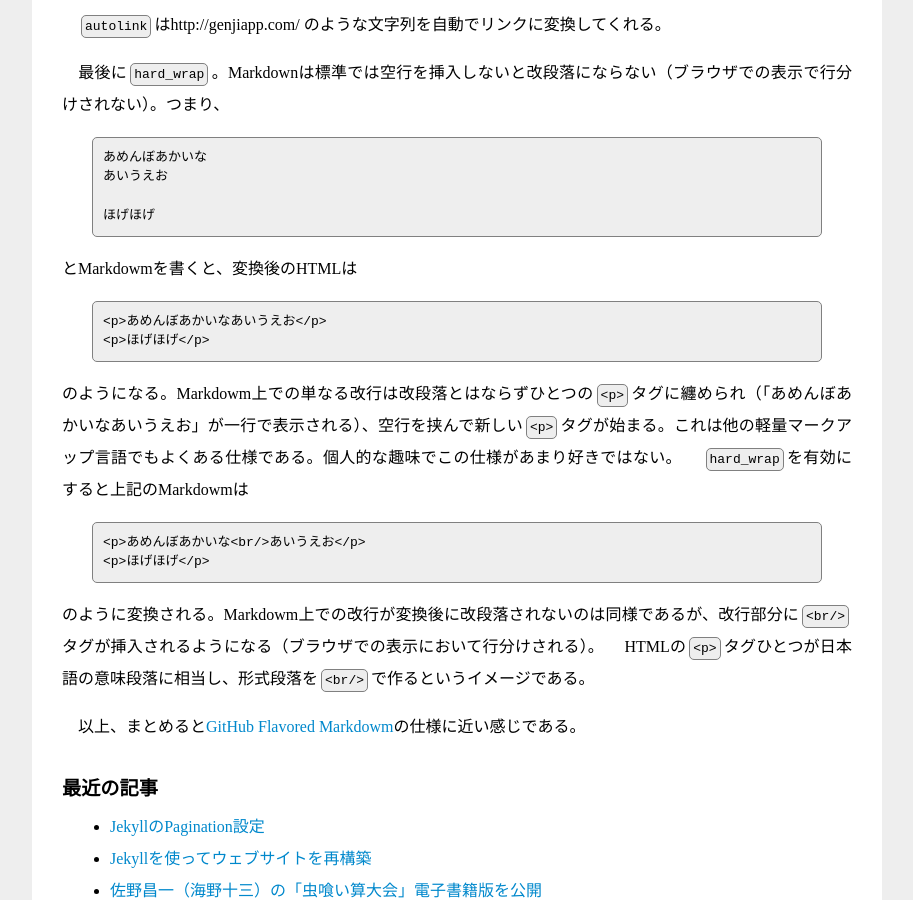
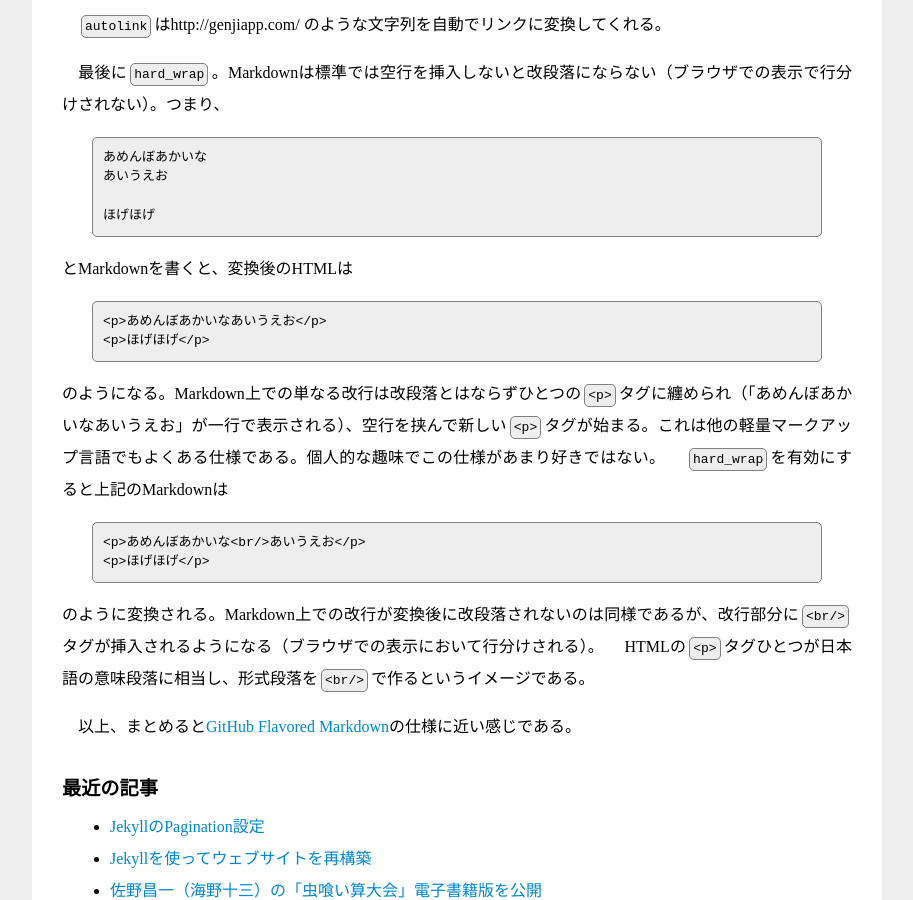
Before and after one commit to GenjiApp/genjiapp.github.io, a Jekyll site: the page built from _posts/2013-11-13-jekyll-config-for-markdown.md, in a window 1280 px wide and 900 px high, scrolled down 1044 px. Shown: the whole window, without its empty margins (183-1096 px from the left). Built offline with Jekyll 4.4.1, drawn with Linux system fonts in a browser that asks for light colours; Markdown is read by kramdown in place of the engine named in the settings.

Commit message:
fix typo

````diff
--- a/_posts/2013-11-13-jekyll-config-for-markdown.md
+++ b/_posts/2013-11-13-jekyll-config-for-markdown.md
@@ -42,22 +42,22 @@ redcarpet:
 ほげほげ
 ```
 
-とMarkdowmを書くと、変換後のHTMLは
+とMarkdownを書くと、変換後のHTMLは
 
 ```
 <p>あめんぼあかいなあいうえお</p>
 <p>ほげほげ</p>
 ```
 
-のようになる。Markdowm上での単なる改行は改段落とはならずひとつの`<p>`タグに纏められ（「あめんぼあかいなあいうえお」が一行で表示される）、空行を挟んで新しい`<p>`タグが始まる。これは他の軽量マークアップ言語でもよくある仕様である。個人的な趣味でこの仕様があまり好きではない。
-　`hard_wrap`を有効にすると上記のMarkdowmは
+のようになる。Markdown上での単なる改行は改段落とはならずひとつの`<p>`タグに纏められ（「あめんぼあかいなあいうえお」が一行で表示される）、空行を挟んで新しい`<p>`タグが始まる。これは他の軽量マークアップ言語でもよくある仕様である。個人的な趣味でこの仕様があまり好きではない。
+　`hard_wrap`を有効にすると上記のMarkdownは
 
 ```
 <p>あめんぼあかいな<br/>あいうえお</p>
 <p>ほげほげ</p>
 ```
 
-のように変換される。Markdowm上での改行が変換後に改段落されないのは同様であるが、改行部分に`<br/>`タグが挿入されるようになる（ブラウザでの表示において行分けされる）。
+のように変換される。Markdown上での改行が変換後に改段落されないのは同様であるが、改行部分に`<br/>`タグが挿入されるようになる（ブラウザでの表示において行分けされる）。
 　HTMLの`<p>`タグひとつが日本語の意味段落に相当し、形式段落を`<br/>`で作るというイメージである。
 
-　以上、まとめると[GitHub Flavored Markdowm](https://help.github.com/articles/github-flavored-markdown)の仕様に近い感じである。
+　以上、まとめると[GitHub Flavored Markdown](https://help.github.com/articles/github-flavored-markdown)の仕様に近い感じである。
````
